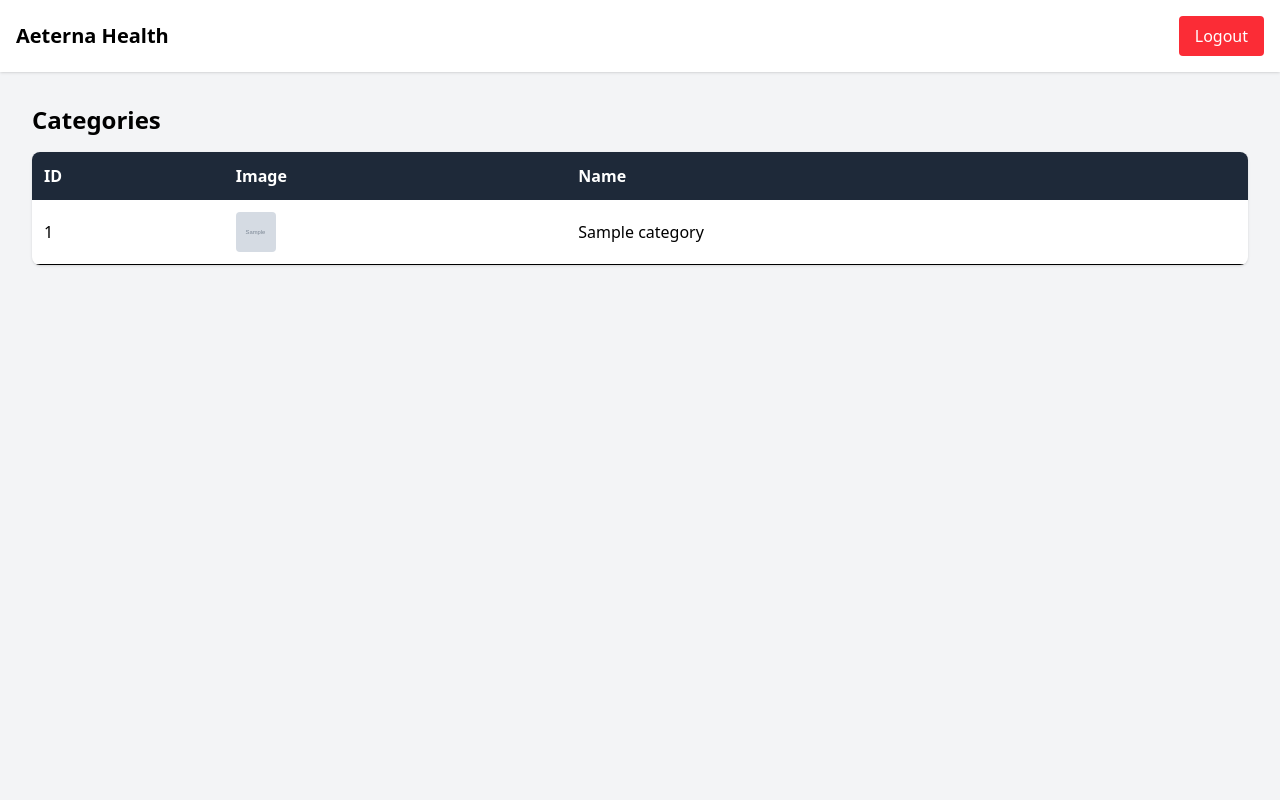
After one commit to rychanroth/aeterna_health_api, a Django app: template templates/categories.html in a window 1280 px wide. The commit adds this page. Run offline with Django 5.2, Linux system fonts and the light colour scheme; the template is opened without the code that fills it: values that come from a table or form of the project are taken from there, others are empty; tables that the repository leaves empty hold one stand-in row (values such as "Sample post"); grey boxes marked "Sample" are stand-in pictures; parts of the project's set-up code (start-up, migrations or seed data) failed here and were passed over.

Commit message:
feat(template): add `categories`

```diff
--- a/medicines/seeds/seed_prescription_workflow_data.py
+++ b/medicines/seeds/seed_prescription_workflow_data.py
@@ -415,6 +415,5 @@ def seed_prescription_workflow_data():
         print("")
 
 
-# Execute the seeding function
-if __name__ == '__main__':
-    seed_prescription_workflow_data()
+
+seed_prescription_workflow_data()
--- a/medicines/seeds/seed_sales_transaction.py
+++ b/medicines/seeds/seed_sales_transaction.py
@@ -326,5 +326,4 @@ def seed_sales_transaction_data():
 
 
 # Execute the seeding function
-if __name__ == '__main__':
-    seed_sales_transaction_data()
+seed_sales_transaction_data()
--- a/medicines/template_urls.py
+++ b/medicines/template_urls.py
@@ -7,6 +7,7 @@ urlpatterns = [
     path('', home, name='home'),
     path('login/', login_page, name='template_login'),
     path('logout/', logout_view, name='template_logout'),
+    path('categories/', categories_list, name='template_categories')
 ]
 
 # By default, Django's development server refuses to serve media files.
--- a/static/css/output.css
+++ b/static/css/output.css
@@ -8,19 +8,28 @@
     --font-mono: ui-monospace, SFMono-Regular, Menlo, Monaco, Consolas, "Liberation Mono",
       "Courier New", monospace;
     --color-red-100: oklch(93.6% 0.032 17.717);
+    --color-red-500: oklch(63.7% 0.237 25.331);
+    --color-red-600: oklch(57.7% 0.245 27.325);
     --color-red-700: oklch(50.5% 0.213 27.518);
     --color-blue-500: oklch(62.3% 0.214 259.815);
     --color-blue-600: oklch(54.6% 0.245 262.881);
     --color-blue-700: oklch(48.8% 0.243 264.376);
+    --color-gray-50: oklch(98.5% 0.002 247.839);
     --color-gray-100: oklch(96.7% 0.003 264.542);
+    --color-gray-200: oklch(92.8% 0.006 264.531);
+    --color-gray-400: oklch(70.7% 0.022 261.325);
     --color-gray-500: oklch(55.1% 0.027 264.364);
+    --color-gray-600: oklch(44.6% 0.03 256.802);
     --color-gray-700: oklch(37.3% 0.034 259.733);
+    --color-gray-800: oklch(27.8% 0.033 256.848);
     --color-white: #fff;
     --spacing: 0.25rem;
+    --text-xs: 0.75rem;
+    --text-xs--line-height: calc(1 / 0.75);
+    --text-xl: 1.25rem;
+    --text-xl--line-height: calc(1.75 / 1.25);
     --text-2xl: 1.5rem;
     --text-2xl--line-height: calc(2 / 1.5);
-    --text-3xl: 1.875rem;
-    --text-3xl--line-height: calc(2.25 / 1.875);
     --font-weight-bold: 700;
     --radius-lg: 0.5rem;
     --default-font-family: var(--font-sans);
@@ -182,9 +191,6 @@
   .static {
     position: static;
   }
-  .mt-2 {
-    margin-top: calc(var(--spacing) * 2);
-  }
   .mb-2 {
     margin-bottom: calc(var(--spacing) * 2);
   }
@@ -203,20 +209,56 @@
   .inline {
     display: inline;
   }
+  .table {
+    display: table;
+  }
+  .h-4 {
+    height: calc(var(--spacing) * 4);
+  }
+  .h-10 {
+    height: calc(var(--spacing) * 10);
+  }
+  .h-\[30px\] {
+    height: 30px;
+  }
   .min-h-screen {
     min-height: 100vh;
+  }
+  .w-4 {
+    width: calc(var(--spacing) * 4);
+  }
+  .w-10 {
+    width: calc(var(--spacing) * 10);
   }
   .w-96 {
     width: calc(var(--spacing) * 96);
   }
+  .w-\[30px\] {
+    width: 30px;
+  }
   .w-full {
     width: 100%;
+  }
+  .border-collapse {
+    border-collapse: collapse;
+  }
+  .resize {
+    resize: both;
   }
   .items-center {
     align-items: center;
   }
+  .justify-between {
+    justify-content: space-between;
+  }
   .justify-center {
     justify-content: center;
+  }
+  .gap-4 {
+    gap: calc(var(--spacing) * 4);
+  }
+  .overflow-hidden {
+    overflow: hidden;
   }
   .rounded {
     border-radius: 0.25rem;
@@ -228,20 +270,39 @@
     border-style: var(--tw-border-style);
     border-width: 1px;
   }
+  .border-b {
+    border-bottom-style: var(--tw-border-style);
+    border-bottom-width: 1px;
+  }
   .bg-blue-600 {
     background-color: var(--color-blue-600);
   }
   .bg-gray-100 {
     background-color: var(--color-gray-100);
   }
+  .bg-gray-200 {
+    background-color: var(--color-gray-200);
+  }
+  .bg-gray-800 {
+    background-color: var(--color-gray-800);
+  }
   .bg-red-100 {
     background-color: var(--color-red-100);
+  }
+  .bg-red-500 {
+    background-color: var(--color-red-500);
   }
   .bg-white {
     background-color: var(--color-white);
   }
+  .object-cover {
+    object-fit: cover;
+  }
   .p-3 {
     padding: calc(var(--spacing) * 3);
+  }
+  .p-4 {
+    padding: calc(var(--spacing) * 4);
   }
   .p-8 {
     padding: calc(var(--spacing) * 8);
@@ -249,29 +310,42 @@
   .px-3 {
     padding-inline: calc(var(--spacing) * 3);
   }
+  .px-4 {
+    padding-inline: calc(var(--spacing) * 4);
+  }
   .py-2 {
     padding-block: calc(var(--spacing) * 2);
   }
   .text-center {
     text-align: center;
   }
+  .text-left {
+    text-align: left;
+  }
   .text-2xl {
     font-size: var(--text-2xl);
     line-height: var(--tw-leading, var(--text-2xl--line-height));
   }
-  .text-3xl {
-    font-size: var(--text-3xl);
-    line-height: var(--tw-leading, var(--text-3xl--line-height));
+  .text-xl {
+    font-size: var(--text-xl);
+    line-height: var(--tw-leading, var(--text-xl--line-height));
+  }
+  .text-xs {
+    font-size: var(--text-xs);
+    line-height: var(--tw-leading, var(--text-xs--line-height));
   }
   .font-bold {
     --tw-font-weight: var(--font-weight-bold);
     font-weight: var(--font-weight-bold);
   }
-  .text-blue-600 {
-    color: var(--color-blue-600);
+  .text-gray-400 {
+    color: var(--color-gray-400);
   }
   .text-gray-500 {
     color: var(--color-gray-500);
+  }
+  .text-gray-600 {
+    color: var(--color-gray-600);
   }
   .text-gray-700 {
     color: var(--color-gray-700);
@@ -282,9 +356,20 @@
   .text-white {
     color: var(--color-white);
   }
+  .underline {
+    text-decoration-line: underline;
+  }
+  .shadow {
+    --tw-shadow: 0 1px 3px 0 var(--tw-shadow-color, rgb(0 0 0 / 0.1)), 0 1px 2px -1px var(--tw-shadow-color, rgb(0 0 0 / 0.1));
+    box-shadow: var(--tw-inset-shadow), var(--tw-inset-ring-shadow), var(--tw-ring-offset-shadow), var(--tw-ring-shadow), var(--tw-shadow);
+  }
   .shadow-md {
     --tw-shadow: 0 4px 6px -1px var(--tw-shadow-color, rgb(0 0 0 / 0.1)), 0 2px 4px -2px var(--tw-shadow-color, rgb(0 0 0 / 0.1));
     box-shadow: var(--tw-inset-shadow), var(--tw-inset-ring-shadow), var(--tw-ring-offset-shadow), var(--tw-ring-shadow), var(--tw-shadow);
+  }
+  .outline {
+    outline-style: var(--tw-outline-style);
+    outline-width: 1px;
   }
   .filter {
     filter: var(--tw-blur,) var(--tw-brightness,) var(--tw-contrast,) var(--tw-grayscale,) var(--tw-hue-rotate,) var(--tw-invert,) var(--tw-saturate,) var(--tw-sepia,) var(--tw-drop-shadow,);
@@ -293,6 +378,20 @@
     &:hover {
       @media (hover: hover) {
         background-color: var(--color-blue-700);
+      }
+    }
+  }
+  .hover\:bg-gray-50 {
+    &:hover {
+      @media (hover: hover) {
+        background-color: var(--color-gray-50);
+      }
+    }
+  }
+  .hover\:bg-red-600 {
+    &:hover {
+      @media (hover: hover) {
+        background-color: var(--color-red-600);
       }
     }
   }
@@ -388,6 +487,11 @@
   inherits: false;
   initial-value: 0 0 #0000;
 }
+@property --tw-outline-style {
+  syntax: "*";
+  inherits: false;
+  initial-value: solid;
+}
 @property --tw-blur {
   syntax: "*";
   inherits: false;
@@ -460,6 +564,7 @@
       --tw-ring-offset-width: 0px;
       --tw-ring-offset-color: #fff;
       --tw-ring-offset-shadow: 0 0 #0000;
+      --tw-outline-style: solid;
       --tw-blur: initial;
       --tw-brightness: initial;
       --tw-contrast: initial;
--- /dev/null
+++ b/templates/categories.html
@@ -0,0 +1,57 @@
+<!DOCTYPE html>
+<html lang="en">
+
+<head>
+    <meta charset="UTF-8">
+    <meta name="viewport" content="width=device-width, initial-scale=1.0">
+    <title>Aeterna - Categories</title>
+    {% load static %}
+    <link rel="stylesheet" href="{% static 'css/output.css' %}">
+</head>
+
+<body class="bg-gray-100 min-h-screen">
+
+    <div class="bg-white shadow p-4 flex justify-between items-center">
+        <h1 class="text-xl font-bold">Aeterna Health</h1>
+        <a href="{% url 'template_logout' %}"
+            class="bg-red-500 text-white px-4 py-2 rounded hover:bg-red-600">Logout</a>
+    </div>
+
+    <div class="p-8">
+        <h2 class="text-2xl font-bold mb-4">Categories</h2>
+
+        <table class="w-full bg-white rounded-lg shadow overflow-hidden">
+            <thead class="bg-gray-800 text-white">
+                <tr>
+                    <th class="p-3 text-left">ID</th>
+                    <th class="p-3 text-left">Image</th>
+                    <th class="p-3 text-left">Name</th>
+                </tr>
+            </thead>
+            <tbody>
+                {% for category in categories %}
+                <tr class="border-b hover:bg-gray-50">
+                    <td class="p-3">{{ category.id }}</td>
+                    <td class="p-3">
+                        {% if category.image %}
+                        <img src="{{ category.image }}" class="w-10 h-10 object-cover rounded">
+                        {% else %}
+                        <div
+                            class="w-4 h-4 bg-gray-200 rounded flex items-center justify-center text-gray-400 text-xs">
+                            No img</div>
+                        {% endif %}
+                    </td>
+                    <td class="p-3">{{ category.name }}</td>
+                </tr>
+                {% empty %}
+                <tr>
+                    <td colspan="3" class="p-4 text-center text-gray-500">No categories found.</td>
+                </tr>
+                {% endfor %}
+            </tbody>
+        </table>
+    </div>
+
+</body>
+
+</html>
```
Also changed, not shown: medicines/admin.py (+6 -6 lines), medicines/decorators.py (added, +13 -0 lines), medicines/template_views.py (+20 -0 lines), templates/home.html (+15 -5 lines), medicines/migrations/0001_initial.py, medicines/migrations/0002_category_updated_at_doctor_updated_at_and_more.py (deleted), medicines/migrations/0003_stockmovement_sale_item.py (deleted), medicines/migrations/0004_alter_user_role.py (deleted).
